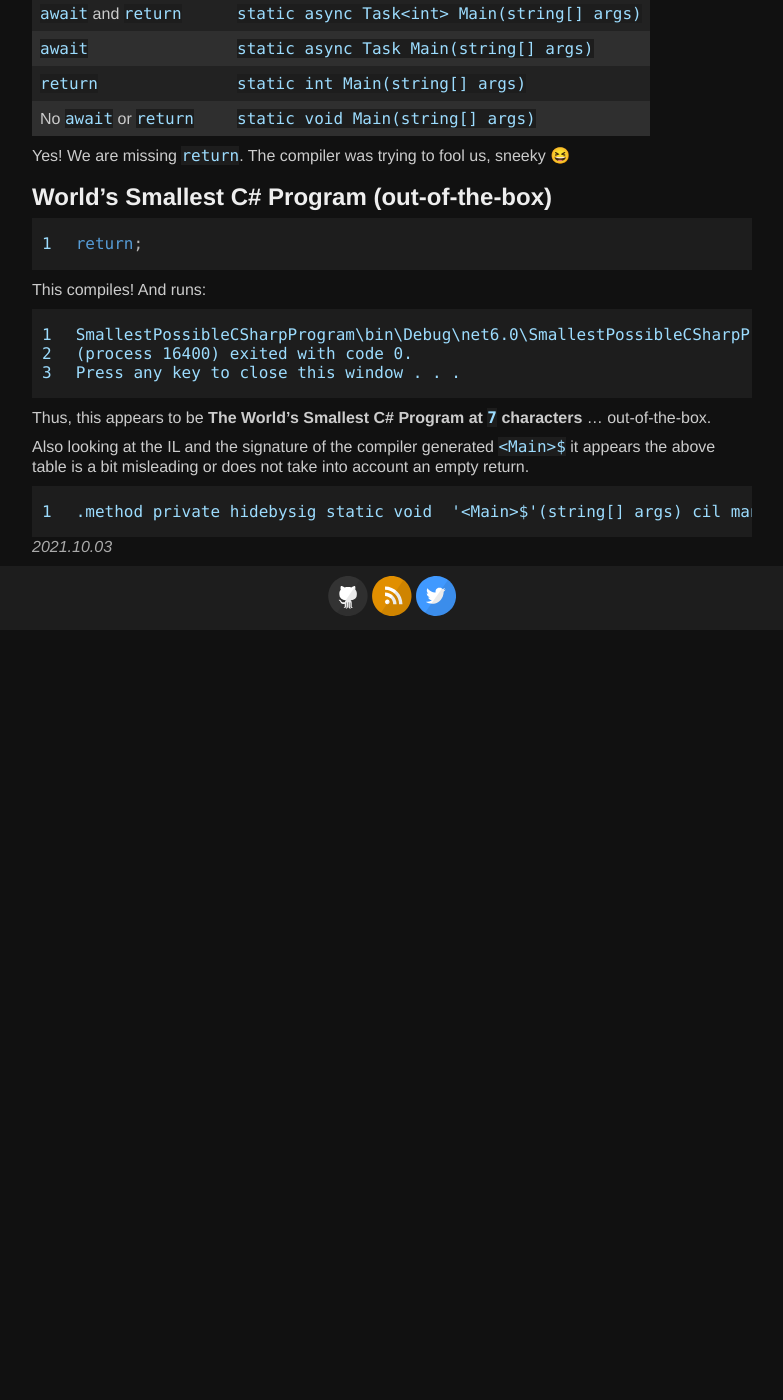
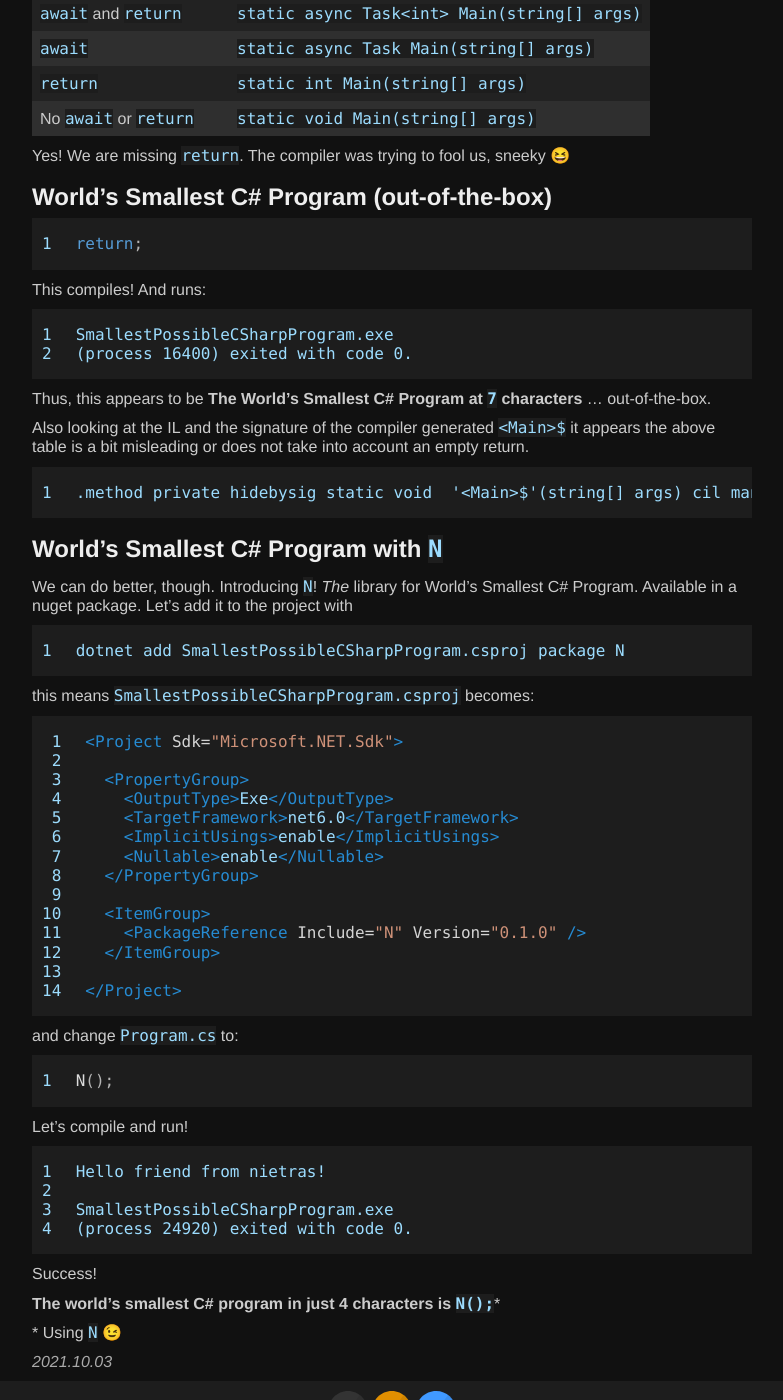
Before and after one commit to nietras/nietras.github.io, a Jekyll site: the page built from _posts/2021-10-03-worlds-smallest-csharp-program.md, in a window 1280 px wide and 1400 px high, scrolled down 4244 px. Shown: the whole window, without its empty margins (248-1031 px from the left). Built offline with Jekyll 4.4.1, drawn with Linux system fonts in a browser that asks for light colours; before the commit the page ends 4874 px from its top, so only the background shows below that.

Commit message:
add N package

````diff
--- a/_posts/2021-10-03-worlds-smallest-csharp-program.md
+++ b/_posts/2021-10-03-worlds-smallest-csharp-program.md
@@ -224,9 +224,8 @@ return;
 ```
 This compiles! And runs:
 ```
-SmallestPossibleCSharpProgram\bin\Debug\net6.0\SmallestPossibleCSharpProgram.exe
+SmallestPossibleCSharpProgram.exe
 (process 16400) exited with code 0.
-Press any key to close this window . . .
 ```
 Thus, this appears to be **The World's Smallest C# Program at `7` characters** ... out-of-the-box.
 
@@ -236,3 +235,44 @@ an empty return.
 ```
 .method private hidebysig static void  '<Main>$'(string[] args) cil managed
 ```
+
+## World's Smallest C# Program with `N`
+We can do better, though. Introducing `N`!
+*The* library for World's Smallest C# Program.
+Available in a nuget package. Let's add it to the project with
+```
+dotnet add SmallestPossibleCSharpProgram.csproj package N
+```
+this means `SmallestPossibleCSharpProgram.csproj` becomes:
+```xml
+<Project Sdk="Microsoft.NET.Sdk">
+
+  <PropertyGroup>
+    <OutputType>Exe</OutputType>
+    <TargetFramework>net6.0</TargetFramework>
+    <ImplicitUsings>enable</ImplicitUsings>
+    <Nullable>enable</Nullable>
+  </PropertyGroup>
+
+  <ItemGroup>
+    <PackageReference Include="N" Version="0.1.0" />
+  </ItemGroup>
+
+</Project>
+```
+and change `Program.cs` to:
+```csharp
+N();
+```
+Let's compile and run!
+```
+Hello friend from nietras!
+
+SmallestPossibleCSharpProgram.exe
+(process 24920) exited with code 0.
+```
+Success!
+
+**The world's smallest C# program in just 4 characters is `N();`***
+
+\* Using `N` 😉
````
